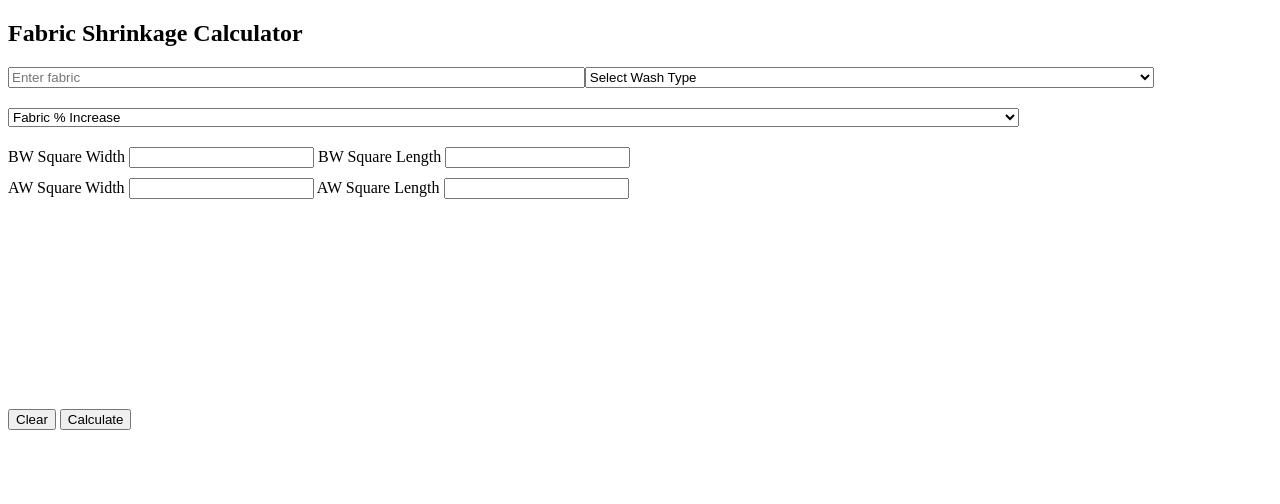
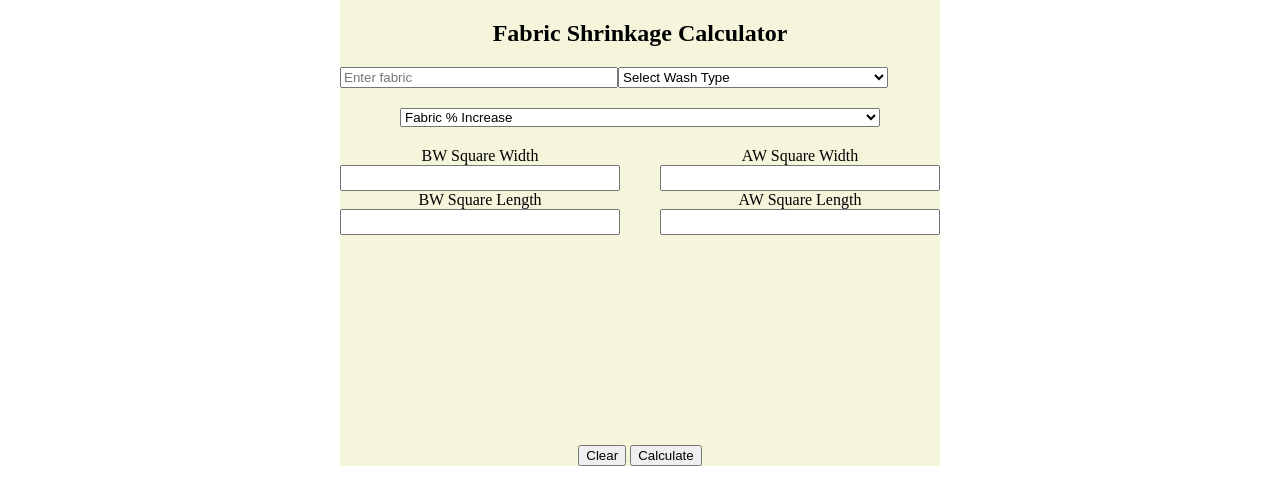
Before and after one commit to FerZva/Fabric-Shrinkage-Calculator, a plain HTML site: page index.html in a window 1280 px wide. Drawn offline with Linux system fonts and the light colour scheme.

Commit message:
adding some styles

```diff
--- a/index.html
+++ b/index.html
@@ -9,7 +9,7 @@
     <script src="script.js" defer></script>
 </head>
 <body>
-    <main id="fabric-shrinkage-calculator">
+    <main id="fabric-shrinkage-calculator" class="fabric-shrinkage-calculator">
         <div class="title">
           <h2>Fabric Shrinkage Calculator</h2>
         </div>
@@ -45,20 +45,30 @@
               </select>
         </div>
 
+        <div class="main-input-container">
           <div class="BWinputs">
+            <div class="input-container">
               <label for="BWSquareWidth">BW Square Width</label>
               <input type="text" id="BWSquareWidth" name="BWSquareWidth" placeholder="">
+            </div>
 
+            <div class="input-container">
               <label for="BWSquareLength">BW Square Length</label>
               <input type="text" id="BWSquareLength" name="BWSquareLength" placeholder="">
             </div>
+          </div>
 
           <div class="AWinputs">
+            <div class="input-container">
               <label for="AWSquareWidth">AW Square Width</label>
               <input type="text" id="AWSquareWidth" name="AWSquareWidth" placeholder="">
+            </div>
 
+            <div class="input-container">
               <label for="AWSquareLength">AW Square Length</label>
               <input type="text" id="AWSquareLength" name="AWSquareLength" placeholder="">
+            </div>
+          </div>
         </div>
 
         <div class="Square-Container">
--- a/style.css
+++ b/style.css
@@ -1,9 +1,16 @@
+body {
+  margin: 0 auto;
+  width: 100%;
+  max-width: 600px;
+
+}
 
 .fabric-shrinkage-calculator {
-    width: 100%;
-    margin: auto;
+    text-align: center;
+    background-color: darkgray;
     display: flex;
     flex-direction: column;
+    background-color: beige;
 }
 
 .input_and_washType {
@@ -23,6 +30,28 @@
 .increase-decrease select {
     width: 80%;
     margin: auto;
+}
+
+.main-input-container {
+  display: flex;
+  flex-direction: row;
+  justify-content: space-between;
+}
+
+.main-input-container input {
+  height: 20px;
+}
+
+.BWinputs .input-container {
+  width: 280px;
+  display: flex;
+  flex-direction: column;
+}
+
+.AWinputs .input-container {
+  width: 280px;
+  display: flex;
+  flex-direction: column;
 }
 
 .Square-Container {
```
Lines whose indentation alone changed are shown as unchanged.
